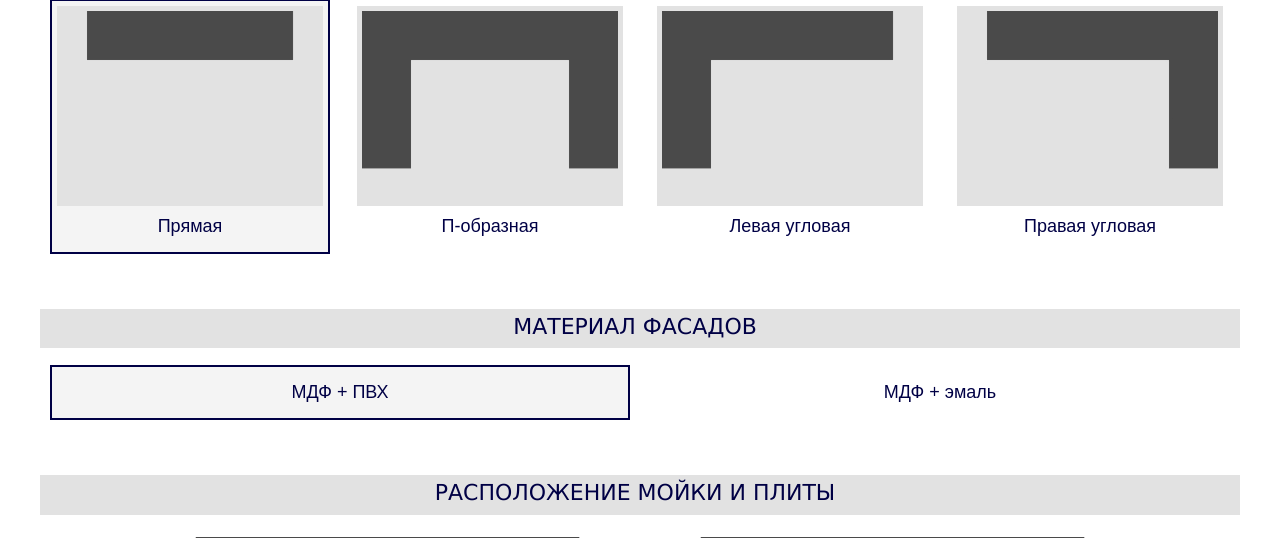
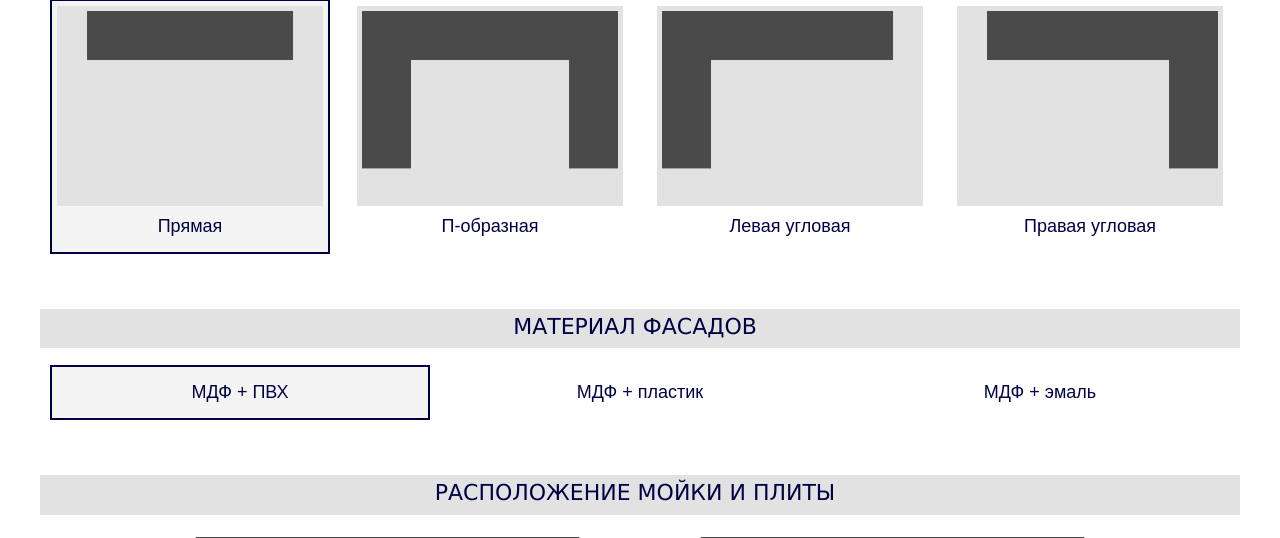
Before and after one commit to vityakut/kuhni.mebel-prestig.loc, a PHP site: page / in a window 1280 px wide. Shown: the part 341-879 px from the top of the page. Run offline with PHP 8.4, Linux system fonts and the light colour scheme; some libraries are stand-ins or nearby versions.

Commit message:
some edits

```diff
--- a/index.php
+++ b/index.php
@@ -56,6 +56,9 @@
             <div class="calc__row">
                 <div class="calc__colitem js-calc__material-item calc__material-item calc__colitem-item_active">
                     <div class="calc__colitem-name"><span>МДФ + ПВХ</span></div>
+                </div>
+                <div class="calc__colitem js-calc__material-item calc__material-item">
+                    <div class="calc__colitem-name"><span>МДФ + пластик</span></div>
                 </div>
                 <div class="calc__colitem js-calc__material-item calc__material-item">
                     <div class="calc__colitem-name"><span>МДФ + эмаль</span></div>
```
